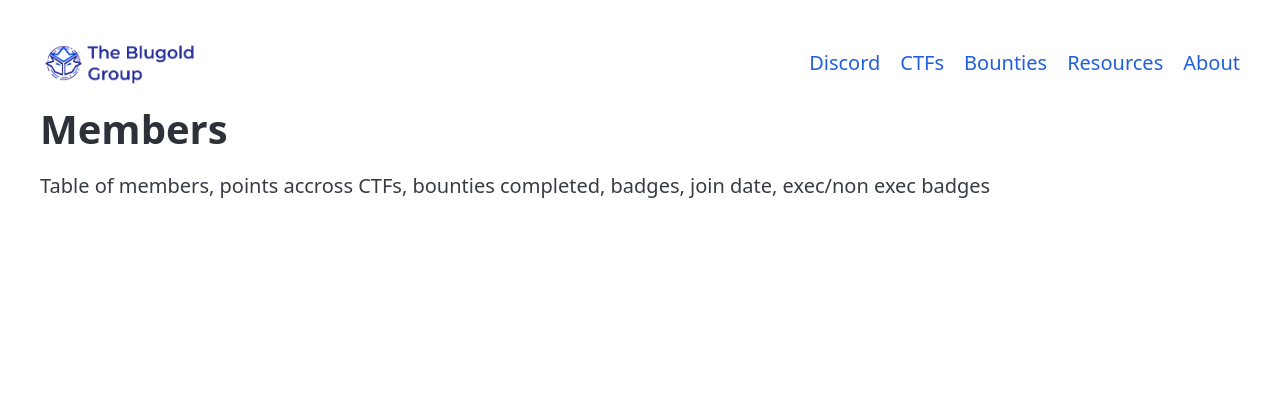
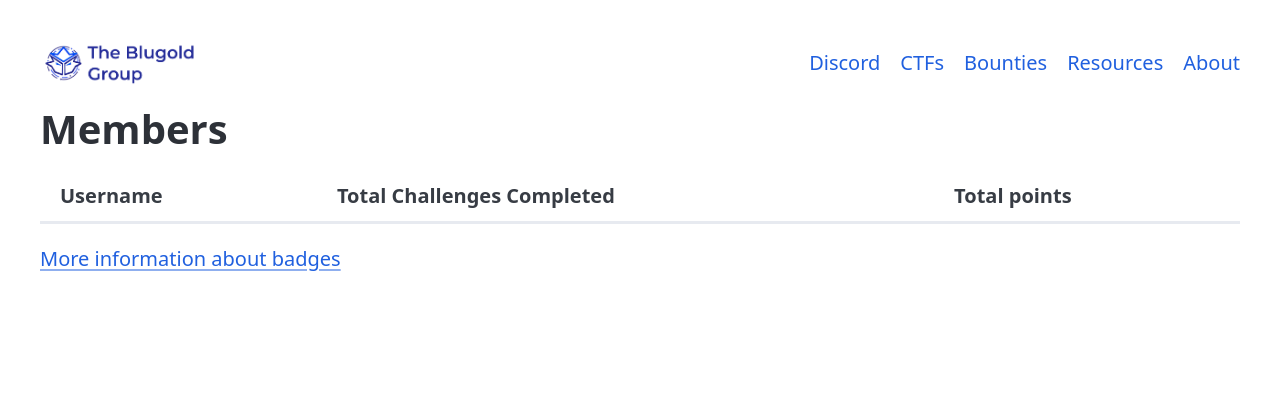
Before and after one commit to Blugold-Group/CTF_Scoreboard, a Flask app: page /users in a window 1280 px wide. Shown: the top 406 px of the page. Run offline with Flask 3, Linux system fonts and the light colour scheme; lists and menus that the app fills with data are empty.

Commit message:
Member table now works, badges are integrated into the database, and we have a system to for rendering markdown files

```diff
--- a/app.py
+++ b/app.py
@@ -4,6 +4,7 @@ from flask_login import LoginManager, UserMixin, login_user, login_required, log
 import pyotp, os
 from werkzeug.security import generate_password_hash, check_password_hash
 from datetime import datetime
+import markdown
 
 from config import *
 from helpers import *
@@ -40,6 +41,7 @@ class User(UserMixin):
     def verify_otp(self, otp):
         totp = pyotp.TOTP(self.otp_secret)
         return totp.verify(otp)
+
 
 # If the database doesn't exist, create it
 init_db()
@@ -112,8 +114,8 @@ def add_user():
 
 
         # Insert the new user into the database
-        query_db('INSERT INTO users (username, password, otp_secret, lock_permissions, is_admin) VALUES (?, ?, ?, ?, ?)',
-                 [username, hashed_password, otp_secret, lock_permissions, is_admin])  # Default user is not admin
+        query_db('INSERT INTO users (username, password, otp_secret, lock_permissions, is_admin, tags) VALUES (?, ?, ?, ?, ?, ?)',
+                 [username, hashed_password, otp_secret, lock_permissions, is_admin, " "])
 
         flash("User added successfully", "success")
         return redirect(url_for('dashboard'))
@@ -289,10 +291,46 @@ def about():
 def resources():
     return render_template('resources.html')
 
+@app.route('/about/badges')
+def badges():
+
+    with open("guides/badges.md", 'r') as file:
+        content = file.readlines()
+
+        content = ''.join(content)
+
+    html = markdown.markdown(content)
+
+    title = "Badges"
+
+    return render_template('guide.html', content=html, title=title)
+
+
 @app.route('/members')
 @app.route('/users')
 def view_members():
-    return render_template('members.html')
+
+    usernames = []
+    points = []
+    total_user_challenges = []
+    tags = []
+
+    user_challenge_points = get_all_user_challenge_points()
+
+    for user_id, challenge_points in user_challenge_points.items():
+        usernames.append(get_username_by_user_id(user_id))
+        points.append(sum(challenge_points.values()))
+        total_user_challenges.append(len(challenge_points))
+        tag = get_user_tags(get_username_by_user_id(user_id))
+
+        if tag:
+            tags.append(tag)
+        else:
+            tags.append("")
+
+    # Need to pass a list of badges which correspond with usernames, also colors if we want to make them different backrgound colors
+
+    return render_template('members.html', usernames=usernames, points=points, total_user_challenges=total_user_challenges, tags=tags)
 
 #  Start the Flask server
 if __name__ == "__main__":
--- a/helpers.py
+++ b/helpers.py
@@ -14,7 +14,8 @@ def init_db():
             password TEXT NOT NULL,
             otp_secret TEXT NOT NULL,
             lock_permissions TEXT NOT NULL,
-            is_admin INTEGER DEFAULT 0
+            is_admin INTEGER DEFAULT 0,
+            tags TEXT
         )
         ''')
 
@@ -248,3 +249,75 @@ def get_username_by_user_id(user_id):
         return result['username']  # Return the username from the row
     else:
         return None  # Return None if no user found
+
+def get_user_ids():
+    # Fetches the list of user IDs from the 'users' table.
+
+    query = "SELECT id FROM users"
+    result = query_db(query)
+    return [row['id'] for row in result]
+
+def get_user_challenge_ids(user_id):
+    # Fetches the list of challenge IDs for a given user ID from the 'user_challenges' table
+
+    query = "SELECT challenge_id FROM user_challenges WHERE user_id = ?"
+    result = query_db(query, args=(user_id,))
+    return [row['challenge_id'] for row in result]
+
+def get_challenge_points(challenge_id):
+    # Fetches the points for a given challenge ID from the 'challenge' table.
+
+    query = "SELECT points FROM challenge WHERE id = ?"
+    result = query_db(query, args=(challenge_id,))
+    return result[0]['points'] if result else None
+
+def get_user_challenge_points(user_id):
+    # For a given user ID, fetch the associated challenge IDs and their corresponding points
+
+    challenge_ids = get_user_challenge_ids(user_id)  # Get the list of challenge IDs for the user
+    challenge_points = {}
+
+    # For each challenge_id, fetch the corresponding points
+    for challenge_id in challenge_ids:
+        points = get_challenge_points(challenge_id)
+        challenge_points[challenge_id] = points
+
+    return challenge_points
+
+def get_all_user_challenge_points():
+    """
+    For all users, fetch the challenge points for each challenge associated with the user.
+    Returns a dictionary of user IDs as keys, and dictionaries of challenge IDs and points as values.
+    """
+    user_ids = get_user_ids()  # Get all user IDs
+    all_user_challenges_points = {}
+
+    # For each user_id, get the associated challenges and their points
+    for user_id in user_ids:
+        challenge_points = get_user_challenge_points(user_id)
+        all_user_challenges_points[user_id] = challenge_points
+
+    return all_user_challenges_points
+
+def count_user_challenges_completed(user_id):
+    query = """
+    SELECT COUNT(*) AS count
+    FROM user_challenges
+    WHERE user_id = ?
+    """
+    result = query_db(query, [user_id], one=True)
+
+    # Extract the count from the result and return it
+    if result:
+        return result['count']
+    else:
+        return 0  # If no results, return 0
+
+def get_user_tags(username):
+    query = "SELECT tags FROM users WHERE username = ?"
+    result = query_db(query, (username,), one=True)
+
+    # If a result is found, return the tags value
+    if result:
+        return result['tags']  # 'tags' is the column name, accessible via the row factory
+    return None  # If no result is found, return None
--- a/templates/members.html
+++ b/templates/members.html
@@ -4,7 +4,35 @@
     <meta charset="UTF-8">
     <meta name="viewport" content="width=device-width, initial-scale=1.0">
     <link rel="stylesheet" href="/static/css/pico.blue.min.css">
-    <title>Admin</title>
+    <title>Members</title>
+    <style>
+        th {
+            cursor: pointer;
+            transition: background-color 0.3s ease, color 0.3s ease;  /* Smooth transition for hover effects */
+        }
+        th:hover {
+            background-color: #e0e0e0;
+            color: #007bff;
+        }
+
+        .master_locksmith_badge {
+            background-color: green;
+            color: white;
+            padding: 4px 8px;
+            text-align: center;
+            border-radius: 5px;
+        }
+
+        .exec_badge {
+            background-color: red;
+            color: white;
+            padding: 4px 8px;
+            text-align: center;
+            border-radius: 5px;
+        }
+
+
+    </style>
 </head>
 <body>
     <main class="container">
@@ -25,8 +53,82 @@
 
     <h1>Members</h1>
 
-        Table of members, points accross CTFs, bounties completed, badges, join date, exec/non exec badges
+        <table id="scoreTable" class="striped">
+            <thead>
+                <tr>
+                    <th onclick="sortTable(0)">Username</th>
+                    <th onclick="sortTable(1)">Total Challenges Completed</th>
+                    <th onclick="sortTable(2)">Total points</th>
+                </tr>
+            </thead>
+            <tbody>
+                {% for i in range(usernames|length) %}
+                    <tr>
+                        <td>{{ usernames[i] }}
 
+                            {% if tags[i]|length > 1 %}
+
+                                {% set tagss = tags[i].split(',') %}
+
+                                {% for t in tagss %}
+                                    {% if t == "Master Locksmith" %}
+                                        <span class="master_locksmith_badge">{{ t }}</span>
+
+                                    {% elif t == "Exec" %}
+                                        <span class="exec_badge">{{ t }}</span>
+
+                                    {% endif %}
+                                {% endfor %}
+
+                            {% endif %}</td>
+                        <td>{{ total_user_challenges[i] }}</td>
+                        <td>{{ points[i] }}</td>
+                    </tr>
+                {% endfor %}
+            </tbody>
+        </table>
+
+        <p><a href="/about/badges">More information about badges</a></p>
+
+        <script>
+            function sortTable(n) {
+                const table = document.getElementById("scoreTable");
+                const rows = Array.from(table.rows).slice(1);  // Get all rows except the header
+                let isAscending = table.rows[0].cells[n].classList.contains("asc");
+
+                rows.sort((rowA, rowB) => {
+                    const cellA = rowA.cells[n].textContent.trim();
+                    const cellB = rowB.cells[n].textContent.trim();
+
+                    if (n === 0) { // Sort by Username (alphabetically)
+                        return isAscending ? cellA.localeCompare(cellB) : cellB.localeCompare(cellA);
+                    } else if (n === 1) { // Sort by Total Challenges (numerically)
+                        return isAscending ? parseInt(cellA) - parseInt(cellB) : parseInt(cellB) - parseInt(cellA);
+                    } else { // Sort by Total Points (numerically)
+                        return isAscending ? parseInt(cellA) - parseInt(cellB) : parseInt(cellB) - parseInt(cellA);
+                    }
+                });
+
+                // Reattach sorted rows to the table body
+                rows.forEach(row => table.appendChild(row));
+
+                // Toggle the sorting direction
+                table.rows[0].cells[n].classList.toggle("asc", !isAscending);
+                table.rows[0].cells[n].classList.toggle("desc", isAscending);
+
+                /*
+
+                var element = document.getElementById('scoreTable');
+
+                element.classList.add('striped');
+
+                var classNames = element.className;
+                console.log(classNames)
+
+                document.getElementById('scoreTable').className = 'striped';
+                */
+            }
+        </script>
     </main>
 </body>
 </html>
```
Also changed, not shown: guides/badges.md (added, +11 -0 lines), templates/guide.html (added, +31 -0 lines), todo.txt (+11 -1 lines), README.MD.
